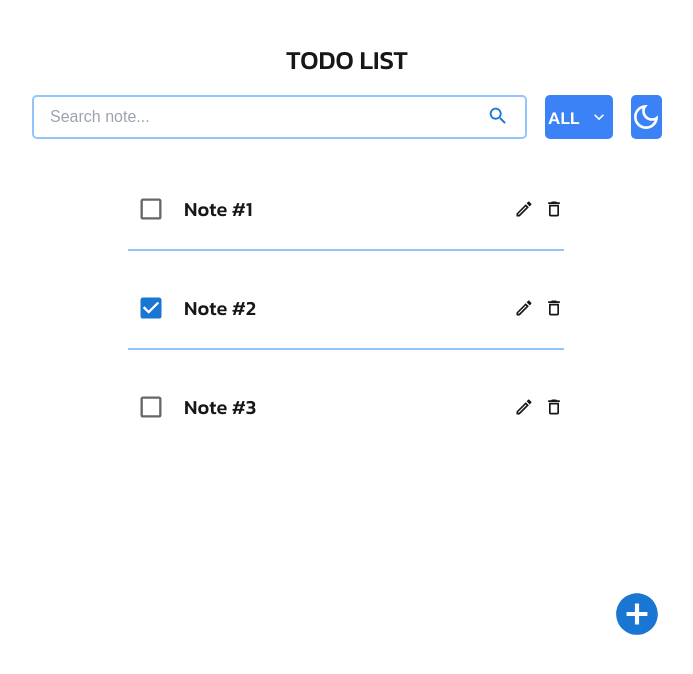
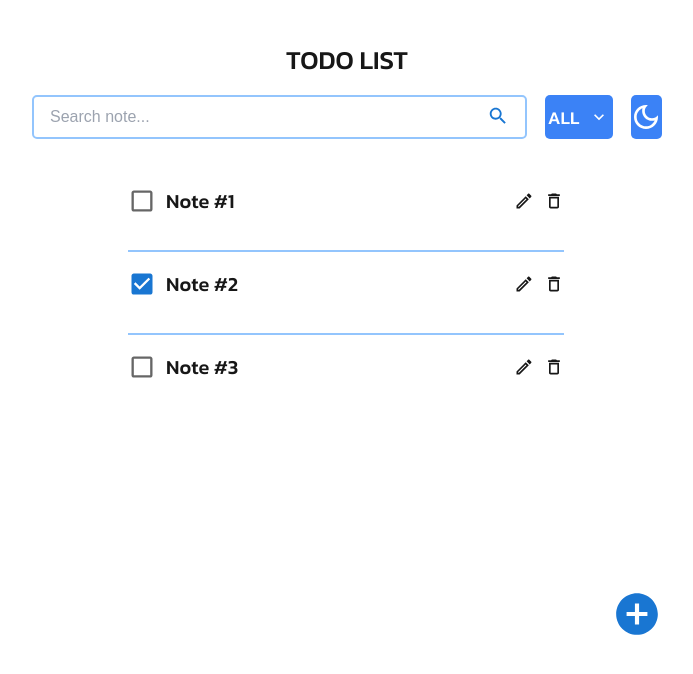
Before and after one commit to izengmac/Todo-demo, a Next.js app: page / in a window 1280 px wide. Shown: the top 674 px of the page, without its empty margins (293-986 px from the left). Built offline with nearby package versions, Linux system fonts and the light colour scheme.

Commit message:
Modal Update: MUI🎉

```diff
--- a/app/Pages/Home.tsx
+++ b/app/Pages/Home.tsx
@@ -1,4 +1,3 @@
-import { Input } from "postcss";
 import React from "react";
 import SearchSharpIcon from "@mui/icons-material/SearchSharp";
 import KeyboardArrowDownIcon from "@mui/icons-material/KeyboardArrowDown";
@@ -7,6 +6,8 @@ import AddCircleIcon from "@mui/icons-material/AddCircle";
 import Checkbox from "@mui/material/Checkbox";
 import CreateOutlinedIcon from "@mui/icons-material/CreateOutlined";
 import DeleteOutlineOutlinedIcon from "@mui/icons-material/DeleteOutlineOutlined";
+import Note_Modal from "../components/Note_Modal"
+
 
 const label = { inputProps: { "aria-label": "Checkbox demo" } };
 
@@ -15,9 +16,9 @@ function Home() {
     <div className="flex flex-col w-full justify-center items-center">
       {/*Head*/}
       <div className="flex flex-col w-full pt-[40px] items-center gap-[16px]">
-        <h1 className="font-kanit text-[26px] font-medium ">TODO LIST</h1>
-        {/* header*/}
-        <div className="flex flex-start w-full  gap-[18px]">
+        <h1 className="font-kanit text-[26px] font-medium">TODO LIST</h1>
+        {/* Header */}
+        <div className="flex flex-start w-full gap-[18px]">
           <div className="flex flex-row justify-between w-[80%] rounded-[5px] border-blue-300 border-2 px-[16px] py-[8px]">
             <input
               placeholder="Search note..."
@@ -40,13 +41,19 @@ function Home() {
       {/*Body*/}
       <div className="flex flex-row w-full">
         {/*List*/}
-        <div className="w-[88%] ml-24 mt-[30px] flex flex-col gap-[17px]">
+        <div className="w-[88%] ml-24 mt-[30px] flex flex-col gap-[17px] divide-y-[2px] divide-blue-300">
           {/*Note*/}
-          <div className="flex flex-row justify-between items-center py-[17px] border-b-2 border-blue-300">
+          <div className="flex flex-row justify-between items-center py-[17px]">
             <div className="flex flex-row items-center justify-center gap-[10px]">
               <Checkbox
                 {...label}
-                sx={{ "& .MuiSvgIcon-root": { fontSize: 28 } }}
+                sx={{
+                  padding: 0, // Removes default padding
+                  "& .MuiSvgIcon-root": {
+                    fontSize: 28, // Ensures consistent size
+                    margin: 0, // Removes margin from the SVG
+                  },
+                }}
               />
               <p className="font-kanit text-[20px] font-medium text-center">
                 Note #1
@@ -60,16 +67,27 @@ function Home() {
               />
             </div>
           </div>
-          {/*Note2*/}
-          <div className="flex flex-row justify-between items-center py-[17px] border-b-2 border-blue-300">
+          {/* Additional Notes */}
+          {[2, 3].map((num) => (
+            <div
+              className="flex flex-row justify-between items-center py-[17px]"
+              key={num}
+            >
               <div className="flex flex-row items-center justify-center gap-[10px]">
                 <Checkbox
                   {...label}
-                defaultChecked
-                sx={{ "& .MuiSvgIcon-root": { fontSize: 28 } }}
+                  sx={{
+                    padding: 0,
+                    "& .MuiSvgIcon-root": {
+                      fontSize: 28,
+                      margin: 0,
+                      padding: 0,
+                    },
+                  }}
+                  defaultChecked={num === 2}
                 />
                 <p className="font-kanit text-[20px] font-medium text-center">
-                Note #2
+                  Note #{num}
                 </p>
               </div>
               <div className="flex flex-row gap-[10px]">
@@ -80,31 +98,9 @@ function Home() {
                 />
               </div>
             </div>
-          {/*Note3*/}
-          <div className="flex flex-row justify-between items-center py-[17px]">
-            <div className="flex flex-row items-center justify-center gap-[10px]">
-              <Checkbox
-                {...label}
-                sx={{ "& .MuiSvgIcon-root": { fontSize: 28 } }}
-              />
-              <p className="font-kanit text-[20px] font-medium text-center">
-                Note #3
-              </p>
+          ))}
         </div>
-            <div className="flex flex-row gap-[10px]">
-              <CreateOutlinedIcon color="inherit" sx={{ fontSize: 20 }} />
-              <DeleteOutlineOutlinedIcon
-                color="inherit"
-                sx={{ fontSize: 20 }}
-              />
-            </div>
-          </div>
-        </div>
-        <AddCircleIcon
-          sx={{ fontSize: 50 }}
-          color="primary"
-          className="ml-12 mt-[450px]"
-        />
+        <Note_Modal/>
       </div>
     </div>
   );
--- /dev/null
+++ b/app/components/Note_Modal.jsx
@@ -0,0 +1,59 @@
+'use client'
+
+import Box from '@mui/material/Box';
+import Button from '@mui/material/Button';
+import Typography from '@mui/material/Typography';
+import Modal from '@mui/material/Modal';
+import { useState } from 'react';
+import AddCircleIcon from "@mui/icons-material/AddCircle";
+import { Input } from 'postcss';
+
+const style = {
+  position: 'absolute',
+  top: '50%',
+  left: '50%',
+  transform: 'translate(-50%, -50%)',
+  width: 400,
+  bgcolor: 'background.paper',
+  border: '2px solid #000',
+  boxShadow: 24,
+  p: 4,
+};
+
+export default function BasicModal() {
+  const [open, setOpen] = useState(false);
+  const handleOpen = () => setOpen(true);
+  const handleClose = () => setOpen(false);
+
+  return (
+    <div>
+      <AddCircleIcon
+          sx={{ fontSize: 50 }}
+          color="primary"
+          className="ml-12 mt-[450px]"
+          onClick={handleOpen}
+        />
+      <Modal
+        open={open}
+        onClose={handleClose}
+        aria-labelledby="modal-modal-title"
+        aria-describedby="modal-modal-description"
+
+      >
+        <Box className='absolute top-[50%] left-[50%] translate-x-[-50%] translate-y-[-50%] w-[500px] h-[289px] bg-[#F7F7F7] border-2 border-solid rounded-[16px] border-white flex flex-col items-center py-[16px]'>
+          <Typography id="modal-modal-title" variant="h6" component="h2" className='font-kanit text-[24px] font-medium uppercase'>
+            New Note
+          </Typography>
+          <input
+              placeholder="Input your note..."
+              className="focus:outline-none w-[85%] p-y[8px] px-[16px] border-blue-600 border-2 h-[38px] rounded-[5px] mt-[25px]"
+            />
+         <div className='mt-[100px] flex flex-row justify-between gap-[220px]'>
+          <div className='border-blue-600 uppercase px-[20px] py-[8px] rounded-[5px] border-2 font-500 font-kanit text-[18px] text-blue-600'>cancel</div>
+          <div className='border-blue-600 uppercase px-[20px] py-[8px] rounded-[5px] border-2 font-500 font-kanit text-[18px] bg-blue-600 text-white'>apply</div>
+         </div>
+        </Box>
+      </Modal>
+    </div>
+  );
+}
--- a/app/globals.css
+++ b/app/globals.css
@@ -2,6 +2,9 @@
 @tailwind base;
 @tailwind components;
 @tailwind utilities;
+
+
+
 
 :root {
   --background: #ffffff;
```
Lines whose indentation alone changed are shown as unchanged.
